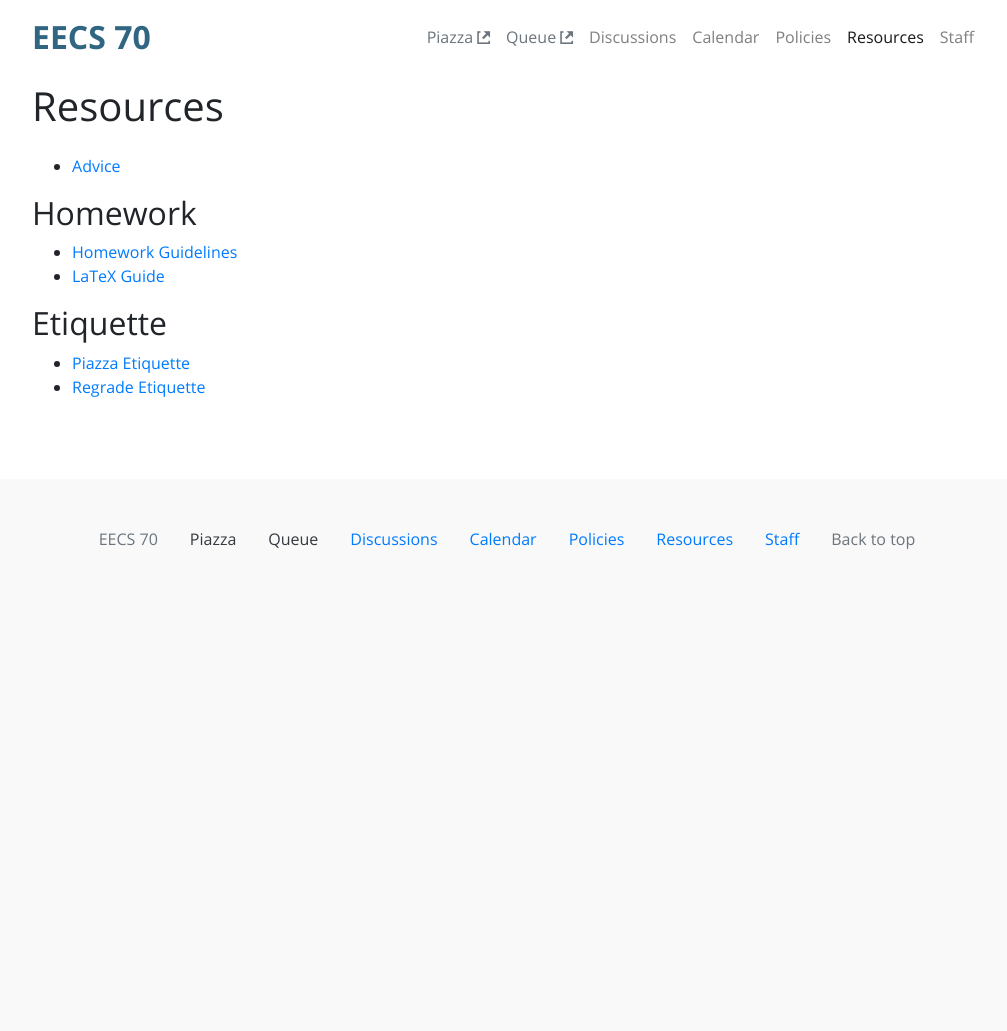
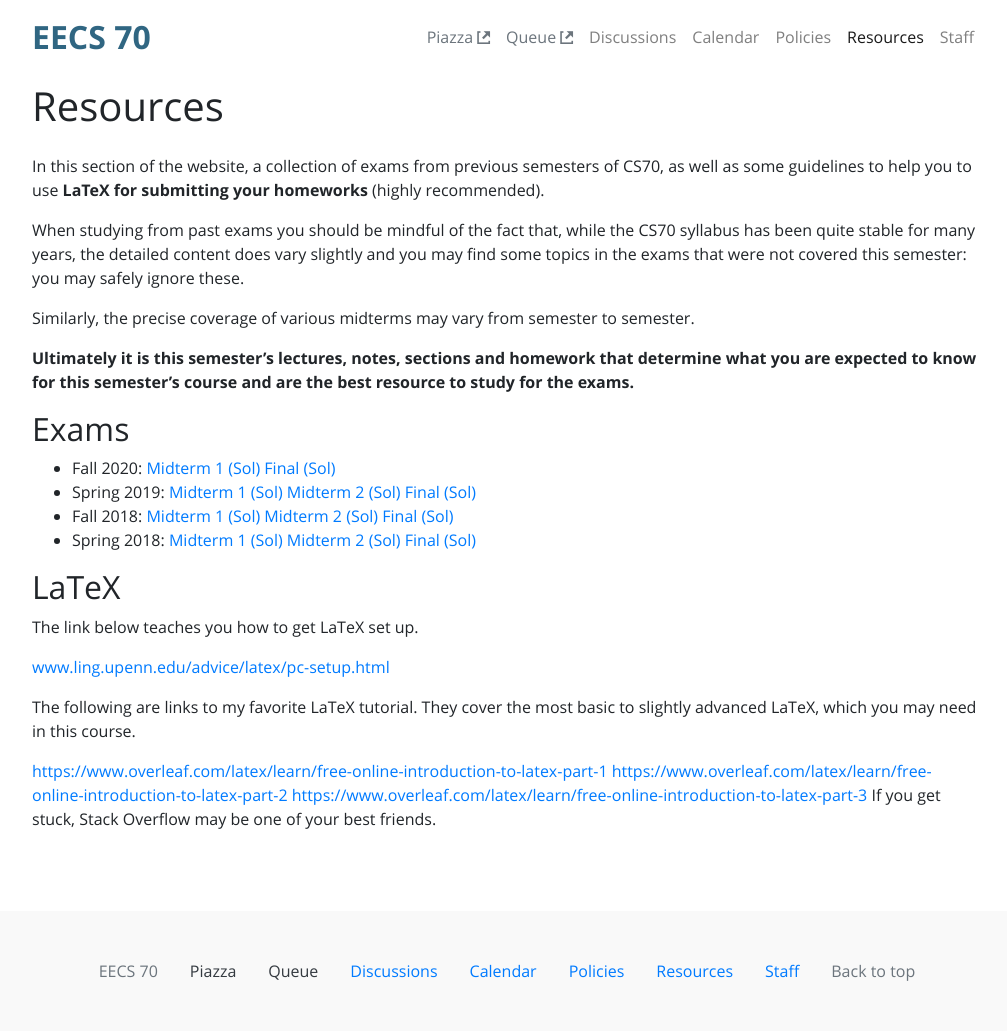
Before and after one commit to tsgoten/cs70-website, a Jekyll site: the page built from resources.md, in a window 1280 px wide. Shown: the whole page, without its empty margins (133-1140 px from the left). Built offline with Jekyll 4.4.1, drawn with Linux system fonts in a browser that asks for light colours; before the commit the page ends 900 px from its top, so only the background shows below that.

Commit message:
changed resources page

```diff
--- a/resources.md
+++ b/resources.md
@@ -4,13 +4,29 @@ layout: page
 title: Resources
 permalink: /resources/
 ---
+In this section of the website, a collection of exams from previous semesters of CS70, as well as some guidelines to help you to use **LaTeX for submitting your homeworks** (highly recommended).
 
-- [Advice]({% link resources/advice.md %})
+When studying from past exams you should be mindful of the fact that, while the CS70 syllabus has been quite stable for many years, the detailed content does vary slightly and you may find some topics in the exams that were not covered this semester: you may safely ignore these.
 
-## Homework
-- [Homework Guidelines]({% link resources/homework-guidelines.md %})
-- [LaTeX Guide]({% link resources/latex.md %})
+Similarly, the precise coverage of various midterms may vary from semester to semester.
 
-## Etiquette
-- [Piazza Etiquette]({% link resources/piazza-etiquette.md %})
-- [Regrade Etiquette]({% link resources/regrade-etiquette.md %})
+**Ultimately it is this semester’s lectures, notes, sections and homework that determine what you are expected to know for this semester’s course and are the best resource to study for the exams.**
+
+## Exams
+- Fall 2020: [Midterm 1](http://www.eecs70.org/static/resources/mt1/midterm_fa20.pdf) [(Sol)](http://www.eecs70.org/static/resources/mt1/midterm_fa20_sol.pdf) [Final](http://www.eecs70.org/static/resources/final/final_fa20.pdf) [(Sol)](http://www.eecs70.org/static/resources/final/final_fa20_sol.pdf)
+- Spring 2019: [Midterm 1](http://www.eecs70.org/static/resources/mt1/mt1_sp19.pdf) [(Sol)](http://www.eecs70.org/static/resources/mt1/mt1_sp19_sol.pdf) [Midterm 2](http://www.eecs70.org/static/resources/mt2/mt2_sp19.pdf) [(Sol)](http://www.eecs70.org/static/resources/mt2/mt2_sp19_sol.pdf) [Final](http://www.eecs70.org/static/resources/final/final_sp19.pdf) [(Sol)](http://www.eecs70.org/static/resources/final/final_sp19_sol.pdf)
+- Fall 2018: [Midterm 1](http://www.eecs70.org/static/resources/mt1/mt1_fa18.pdf) [(Sol)](http://www.eecs70.org/static/resources/mt1/mt1_fa18_sol.pdf) [Midterm 2](http://www.eecs70.org/static/resources/mt2/mt2_fa18.pdf) [(Sol)](http://www.eecs70.org/static/resources/mt2/mt2_fa18_sol.pdf) [Final](http://www.eecs70.org/static/resources/final/final_fa18.pdf) [(Sol)](http://www.eecs70.org/static/resources/final/final_fa18_sol.pdf)
+- Spring 2018: [Midterm 1](http://www.eecs70.org/static/resources/mt1/mt1_sp18.pdf) [(Sol)](http://www.eecs70.org/static/resources/mt1/mt1_sp18_sol.pdf) [Midterm 2](http://www.eecs70.org/static/resources/mt2/mt2_sp18.pdf) [(Sol)](http://www.eecs70.org/static/resources/mt2/mt2_sp18_sol.pdf) [Final](http://www.eecs70.org/static/resources/final/final_sp18.pdf) [(Sol)](http://www.eecs70.org/static/resources/final/final_sp18_sol.pdf)
+
+## LaTeX
+
+The link below teaches you how to get LaTeX set up.
+
+[www.ling.upenn.edu/advice/latex/pc-setup.html](www.ling.upenn.edu/advice/latex/pc-setup.html)
+
+The following are links to my favorite LaTeX tutorial. They cover the most basic to slightly advanced LaTeX, which you may need in this course.
+
+[https://www.overleaf.com/latex/learn/free-online-introduction-to-latex-part-1](https://www.overleaf.com/latex/learn/free-online-introduction-to-latex-part-1)
+[https://www.overleaf.com/latex/learn/free-online-introduction-to-latex-part-2](https://www.overleaf.com/latex/learn/free-online-introduction-to-latex-part-2)
+[https://www.overleaf.com/latex/learn/free-online-introduction-to-latex-part-3](https://www.overleaf.com/latex/learn/free-online-introduction-to-latex-part-3)
+If you get stuck, Stack Overflow may be one of your best friends.
```
Also changed, not shown: _staff/professors/babak-ayazifar.md (+2 -0 lines), _staff/professors/satish-rao.md (+1 -0 lines), 2 other files.
